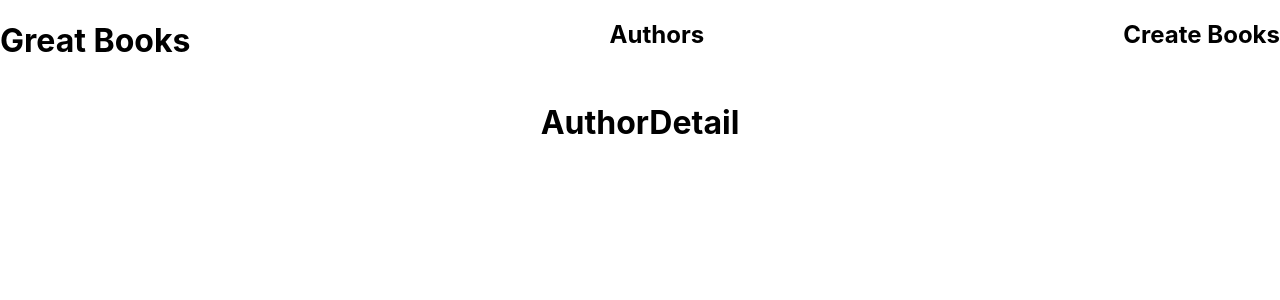
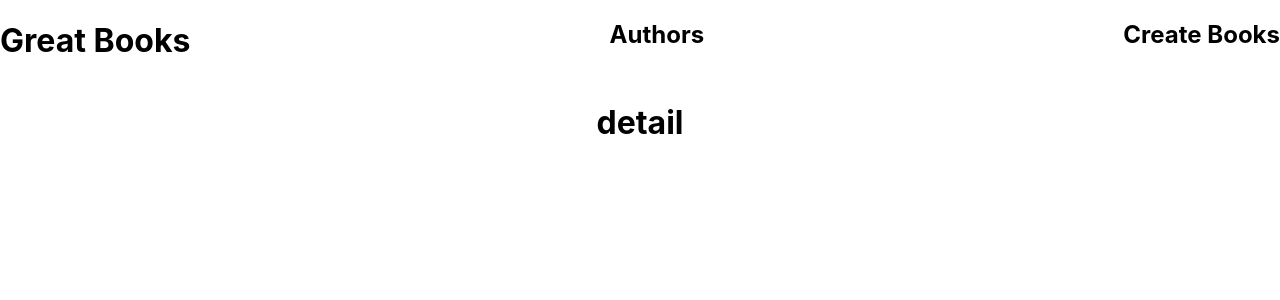
Before and after one commit to ashea29/Great-reads, a React (Create React App) app: page /author/1 in a window 1280 px wide. Shown: the top 300 px of the page. Built offline with nearby package versions, Linux system fonts and the light colour scheme; no server answers.

Commit message:
link to author detail

```diff
--- a/src/App.js
+++ b/src/App.js
@@ -1,6 +1,5 @@
 import React, { Component } from 'react';
 import { Route, Switch } from "react-router-dom";
-import axios from "axios"
 import './App.css';
 
 import Main from "./pages/main/main"
--- a/src/pages/author-detail/author-detail.js
+++ b/src/pages/author-detail/author-detail.js
@@ -1,14 +1,17 @@
-import React from "react"
+import React, { Component } from "react"
 import "./author-detail.css"
 
-const AuthorDetail = () => {
-  console.log('books')
-  return (
-    <div>
-      <h1>AuthorDetail</h1>
-    </div>
+class AuthorDetail extends Component{
 
-  )
+  render(){
+
+    // console.log(this.props.author)
+    return(
+      <div>
+        <h1>detail</h1>
+      </div>
+    )
+  }
 }
 
 export default AuthorDetail
--- a/src/pages/author/author.js
+++ b/src/pages/author/author.js
@@ -8,7 +8,7 @@ class Author extends Component {
     super(props)
     this.state = {
       authors: [],
-      authorAction: "create",
+      authorAction: "",
       authorName: ""
     }
   }
@@ -16,9 +16,7 @@ class Author extends Component {
   componentDidMount() {
     this.getAuthor()
   }
-  componentDidUpdate() {
-    this.getAuthor()
-  }
+
   getAuthor() {
     fetch('https://great-reads-seir1118.herokuapp.com/authors')
       .then(res => res.json())
@@ -48,6 +46,11 @@ class Author extends Component {
       })
     }).then((res) => res.json())
   }
+
+
+  componentDidUpdate() {
+    this.getAuthor()
+  }
   render() {
     return (
       <div>
@@ -59,7 +62,7 @@ class Author extends Component {
         <button onClick={this.createAuthorHandle}>Create a new Author</button>
         {this.state.authors.map(data =>
           <div key={data._id}>
-            <Link to={`/author-detail/${data._id}`}><h3>{data.name}</h3></Link>
+            <Link to={`/author/${data._id}`} author={data.name}><h3>{data.name}</h3></Link>
           </div>
         )}
       </div>
```
